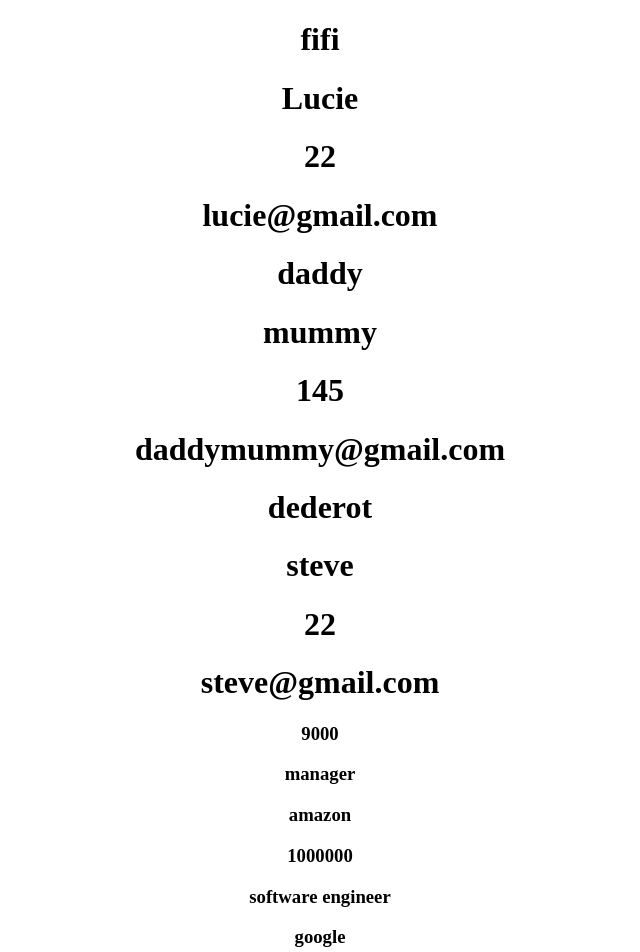
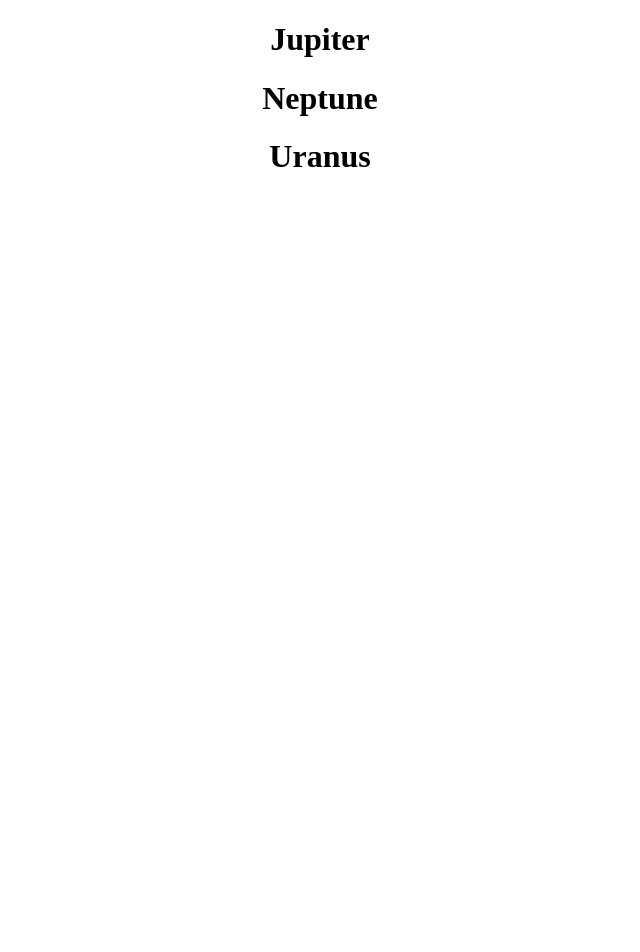
Before and after one commit to Luciefifi/my-react-js, a React (Create React App) app: page / in a window 1280 px wide. Shown: the top 952 px of the page, without its empty margins (320-960 px from the left). After the commit the page ends 800 px from the top, so only its background shows below. Built offline with nearby package versions, Linux system fonts and the light colour scheme.

Commit message:
looping in react

```diff
--- a/src/App.css
+++ b/src/App.css
@@ -36,3 +36,6 @@
     transform: rotate(360deg);
   }
 }
+.fuser{
+  color: hotpink;
+}
--- a/src/App.js
+++ b/src/App.js
@@ -1,69 +1,57 @@
 
 import './App.css';
+import User from './components/user';
 function App() {
-  return (
-    <div className="App">
-      <User
-      fname="Lucie"
-      lname="fifi"
-      age={22}
-      email="lucie@gmail.com"
-      />
-      <User
-      fname="mummy"
-      lname="daddy"
-      age={145}
-      email="daddymummy@gmail.com"
-      />
-      <User
-      fname="steve"
-      lname="dederot"
-      age={22}
-      email="steve@gmail.com"
-      />
-      <Job
-      salary={9000}
-      position="manager"
-      company="amazon"
-      />
-      <Job
-      salary={1000000}
-      position="software engineer"
-      company="google"
-      />
-      <Job
-      salary={2000000}
-      position="software engineer"
-      company="facebook"
-      />
+//   const age = 27 ;
+//   const isGreeen = false
+//   const users = [
+//                  {person:"ange" , age:21 , sex:"female"},
+//                   {person:"me" , age:22 , sex:"male"},
+//                   {person:"lisa" , age:23 , sex:"female"},
 
-    </div>
-  );
-}
+// ]
 
-const User = (props) =>{
-  return (
-    <div>
-      <h1>{props.lname}</h1>
-      <h1>{props.fname}</h1>
-      <h1>{props.age}</h1>
-      <h1>{props.email}</h1>
-    </div>
+//   return (
+
+//     <div className="App">
+
+
+//       {/* <div className='App'>
+//         {age >= 43 ? <h1 >OVER AGE</h1> : <h1> UNDER AGE</h1>}
+//         <h2 style={{ color:isGreeen ? "green" : "blue" }}>THIS HAS A COLOR</h2>
 
 
 
-  )
+//       </div> */}
+//      {
+//       users.map((user,key)=>{
+//         return <User person = {user.person} age = {user.age} sex = {user.sex}  />
+//       })
+//      }
+
+
+//     </div>
+//   );
+
+const planets = [
+  {name: "Mars" , isGasPlanet: false },
+  {name: "Earth" , isGasPlanet: false },
+  {name: "Jupiter" , isGasPlanet: true },
+  {name: "Venus" , isGasPlanet: false },
+  {name: "Neptune" , isGasPlanet: true },
+  {name: "Uranus" , isGasPlanet: true },
+]
+
+return(
+ <div  className="App">
+ { planets.map((planet,key)=>{
+if(planet.isGasPlanet)return(<h1 key={key}>{planet.name}</h1>)
+ })}
+ </div>
+)
 }
 
-const Job = (props)=>{
-  return(
-    <div>
-      <h3>{props.salary}</h3>
-      <h3>{props.position}</h3>
-      <h3>{props.company}</h3>
 
-    </div>
-  )
-}
+
 
 export default App;
--- /dev/null
+++ b/src/components/user.js
@@ -0,0 +1,9 @@
+const User = (props) =>{
+    return(
+      <div >
+    {props.person} {props.age} {props.sex}
+      </div>
+    )
+    }
+
+    export default User
```
